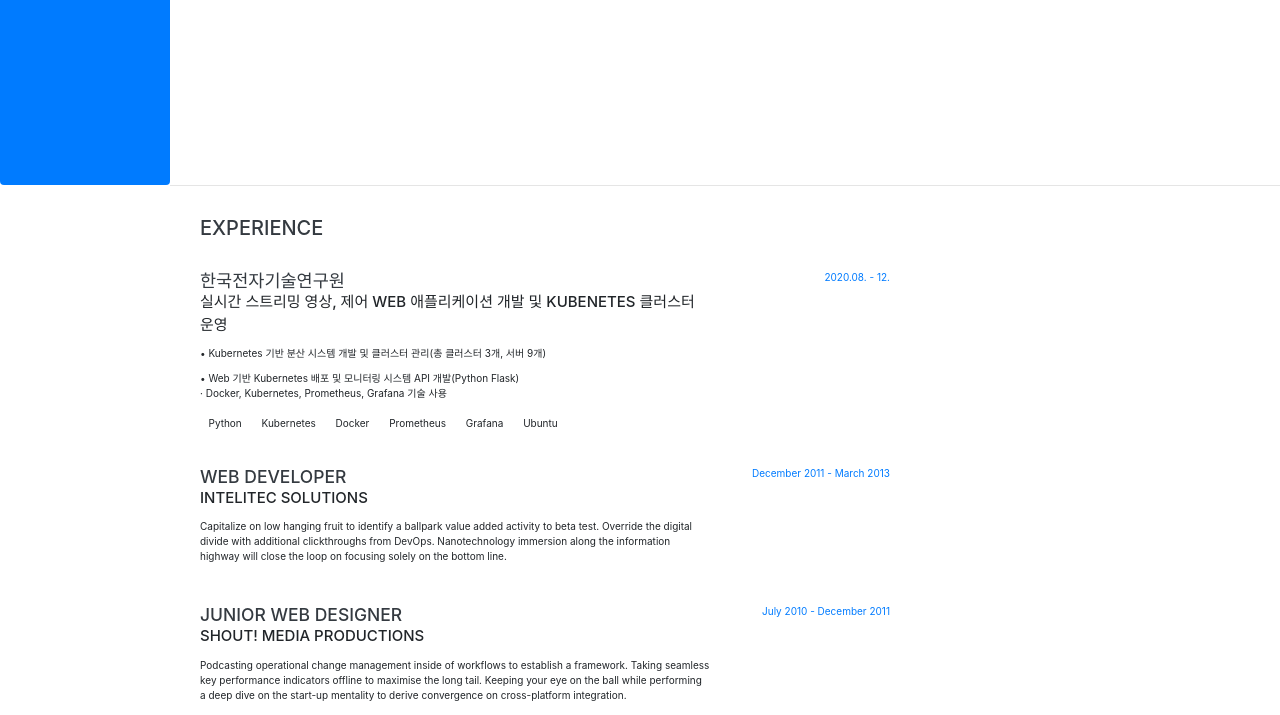
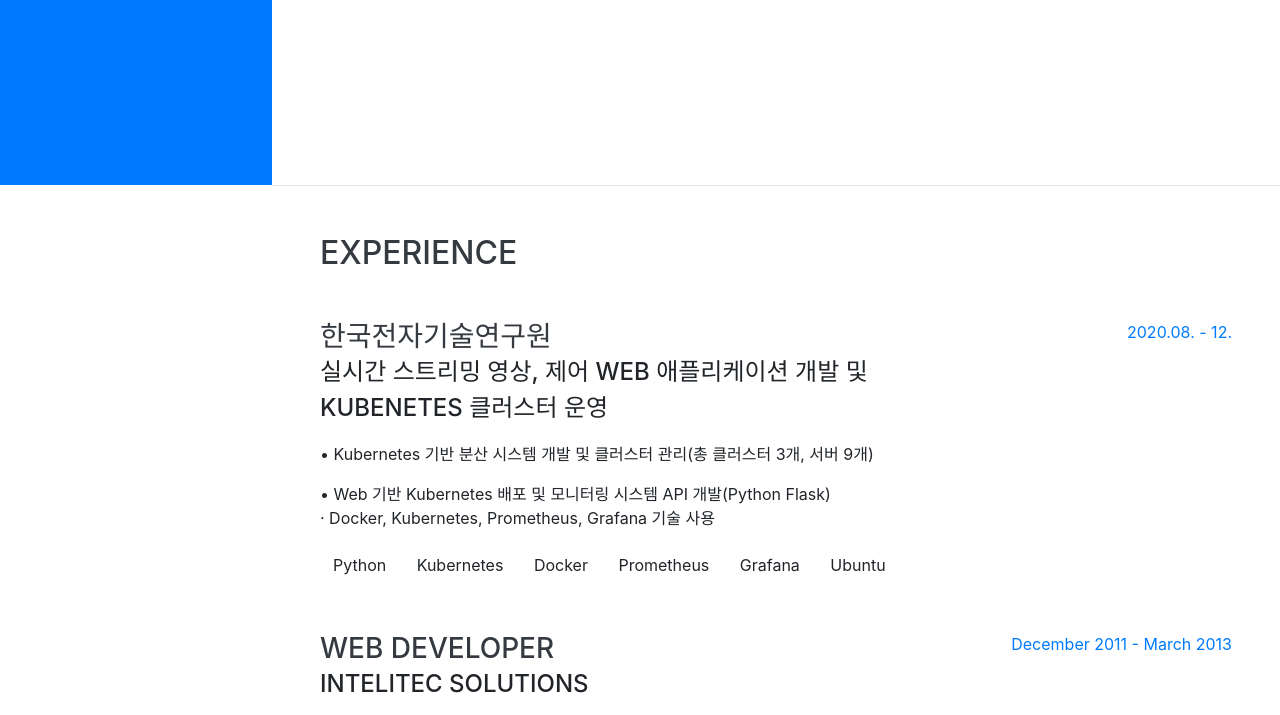
Before and after one commit to sehooh5/sehooh5.github.io, a website with bundled scripts: page index.html in a window 1280 px wide. Shown: the part 615-1330 px from the top of the page. Built offline with nearby package versions, Linux system fonts and the light colour scheme; a web font is replaced by a local one.

Commit message:
update experience

```diff
--- a/index.html
+++ b/index.html
@@ -23,7 +23,7 @@
   <link rel="icon" type="image/x-icon" href="/img/fav.ico">
 
   <!-- Button css -->
-  <link rel="stylesheet" href="https://maxcdn.bootstrapcdn.com/bootstrap/3.4.1/css/bootstrap.min.css">
+<!--  <link rel="stylesheet" href="https://maxcdn.bootstrapcdn.com/bootstrap/3.4.1/css/bootstrap.min.css">-->
   <script src="https://ajax.googleapis.com/ajax/libs/jquery/3.6.3/jquery.min.js"></script>
   <script src="https://maxcdn.bootstrapcdn.com/bootstrap/3.4.1/js/bootstrap.min.js"></script>
 
```
